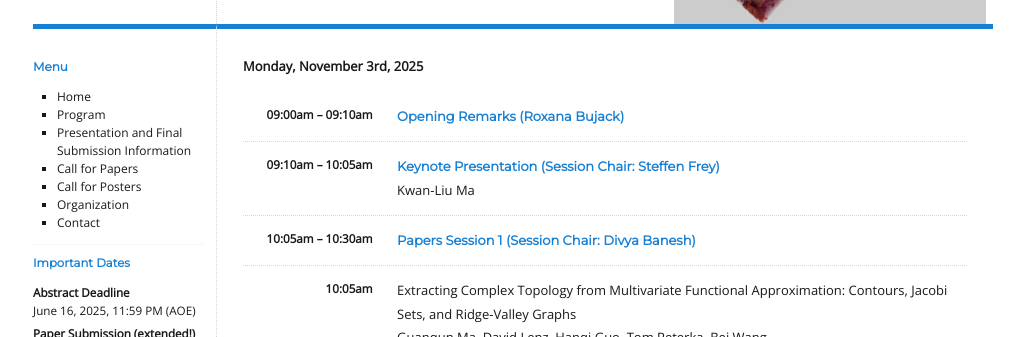
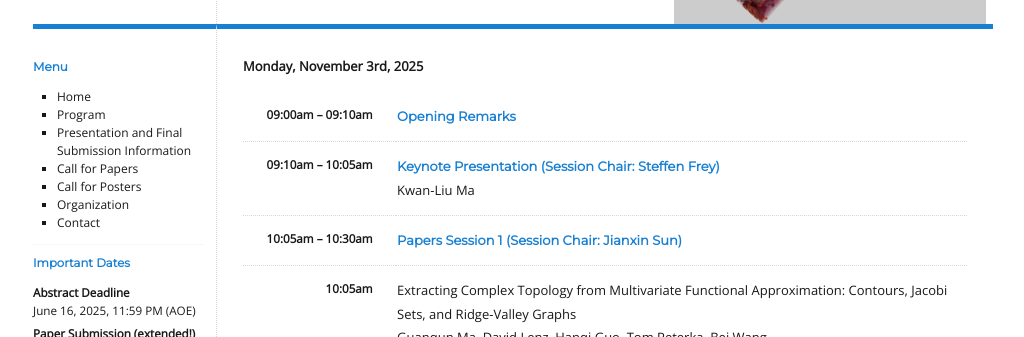
Before and after one commit to LDAV-Symposium/2025, a Jekyll site: the page built from _pages/program.md, in a window 1280 px wide. Shown: the part 166-503 px from the top of the page, without its empty margins (127-1151 px from the left). Built offline with Jekyll 4.4.1, drawn with Linux system fonts in a browser that asks for light colours.

Commit message:
Update program.md

```diff
--- a/_pages/program.md
+++ b/_pages/program.md
@@ -8,7 +8,7 @@ title: Program
 <table class="program">
   <tr>
     <td>09:00am &ndash; 09:10am</td>
-    <td><h4>Opening Remarks (Roxana Bujack)</h4></td>
+    <td><h4>Opening Remarks</h4></td>
   </tr>
   <tr>
     <td>09:10am &ndash; 10:05am</td>
@@ -22,7 +22,7 @@ title: Program
   <tr>
     <td>10:05am &ndash; 10:30am</td>
     <td>
-      <h4>Papers Session 1 (Session Chair: Divya Banesh)</h4>
+      <h4>Papers Session 1 (Session Chair: Jianxin Sun)</h4>
     </td>
   </tr>
 
```
